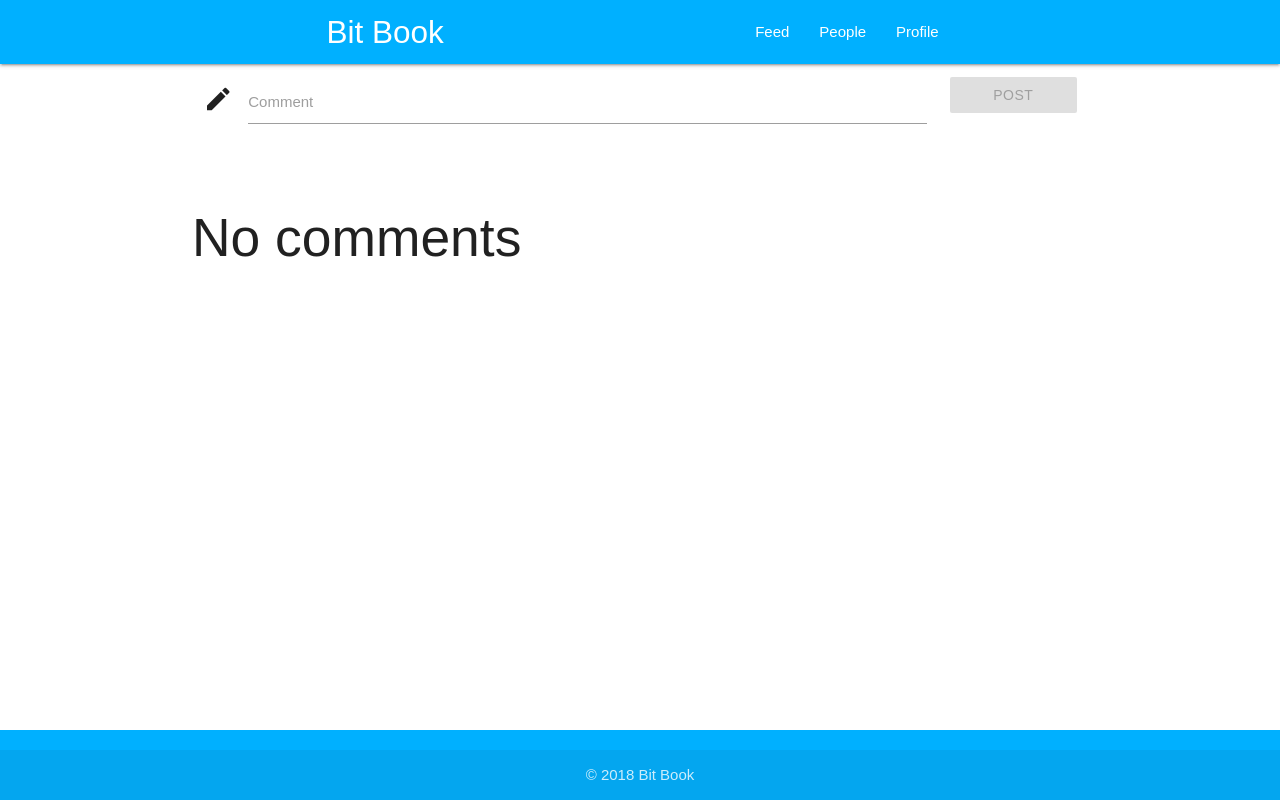
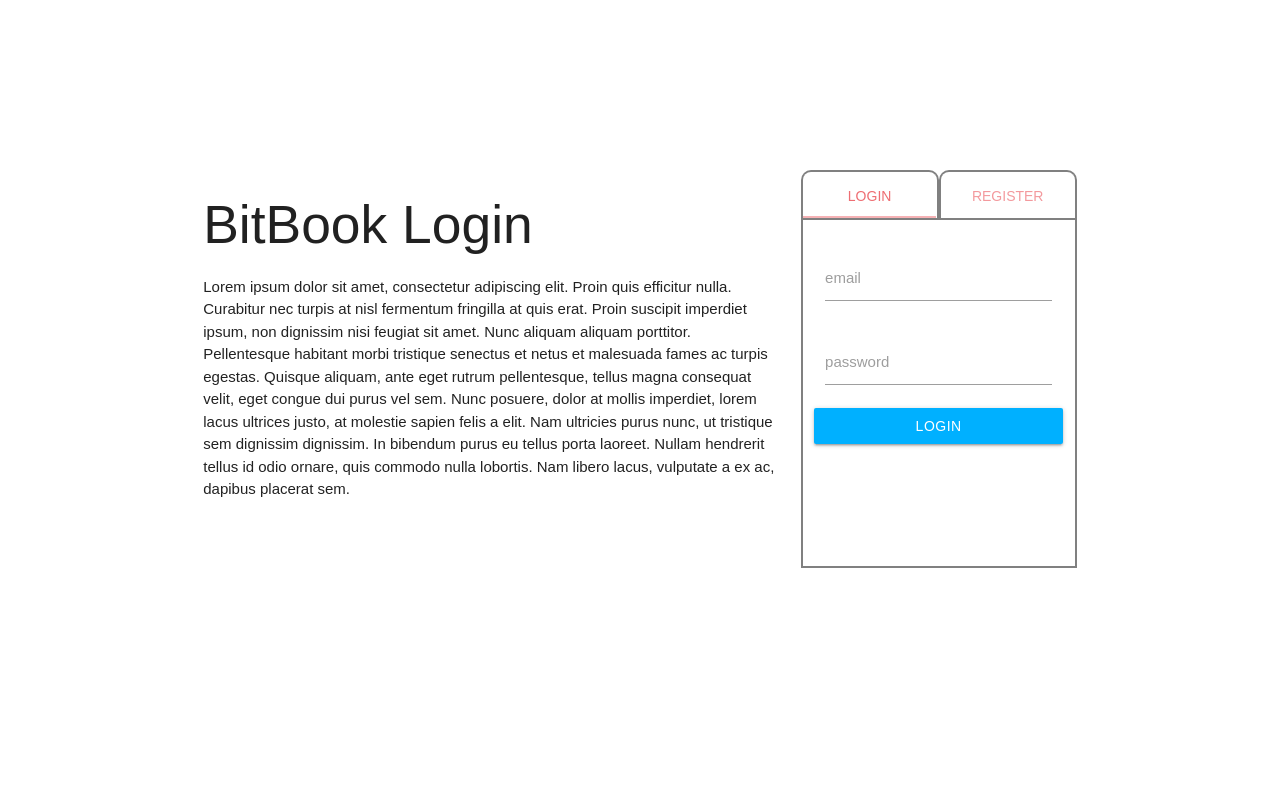
Before and after one commit to JelenaMarjanovic/bit-book, a React (Create React App) app in the folder bitbook/: page /#/feeds/1/1 in a window 1280 px wide. Built offline with nearby package versions, Linux system fonts and the light colour scheme; no server answers.

Commit message:
add login-register but without server requests(to-do)

```diff
--- a/bitbook/src/app/FeedPage/FilterPosts.js
+++ b/bitbook/src/app/FeedPage/FilterPosts.js
@@ -17,7 +17,7 @@ class FilterPosts extends Component {
     }
 
     getValueAndSetState = (event) => {
-        const value = (event.target.innerHTML).toLowerCase();
+        const value = (event.target.dataset.name).toLowerCase();
         const filterTitle = `${value} posts`;
 
         this.setState({
@@ -36,10 +36,10 @@ class FilterPosts extends Component {
                     data-target='dropdown1' >{filterTitle}</a>
 
                 <ul id='dropdown1' className='dropdown-content myDropDownList'>
-                    <li className="light-blue-text text-accent-3" onClick={this.getValueAndSetState}>All</li>
-                    <li className="light-blue-text text-accent-3" onClick={this.getValueAndSetState}>Text</li>
-                    <li className="light-blue-text text-accent-3" onClick={this.getValueAndSetState}>Image</li>
-                    <li className="light-blue-text text-accent-3" onClick={this.getValueAndSetState}>Video</li>
+                    <li className="light-blue-text text-accent-3" data-name="all" onClick={this.getValueAndSetState}>All</li>
+                    <li className="light-blue-text text-accent-3" data-name="text" onClick={this.getValueAndSetState}>Text</li>
+                    <li className="light-blue-text text-accent-3" data-name="image" onClick={this.getValueAndSetState}>Image</li>
+                    <li className="light-blue-text text-accent-3" data-name="video" onClick={this.getValueAndSetState}>Video</li>
                 </ul>
             </div>
         );
--- /dev/null
+++ b/bitbook/src/app/LoginPage/LoginCard.js
@@ -0,0 +1,34 @@
+import React, { Component } from "react"
+
+class LoginCard extends Component {
+    constructor(props){
+        super(props)
+        this.state = {
+            loginEmail: "",
+            loginPass: "",
+        }
+    }
+
+    handleChange = (e) => {
+        const { value, id } = e.target
+        this.setState({[id]: value })
+    }
+
+    render () {
+        return (
+            <div id="login" className="col s12">
+                <div className="input-field col s12">
+                    <input onChange={this.handleChange} value={this.state.loginEmail} type="text" id="loginEmail" className="validate"/>
+                    <label htmlFor="loginEmail">email</label>
+                </div>
+                <div className="input-field col s12">
+                    <input onChange={this.handleChange} value={this.state.loginPass} type="password" id="loginPass" className="validate"/>
+                    <label htmlFor="loginPass">password</label>
+                </div>
+                <a className="light-blue accent-3 btn col s12">Login</a>
+            </div>
+        )
+    }
+}
+
+export { LoginCard }
--- /dev/null
+++ b/bitbook/src/app/LoginPage/LoginPage.css
@@ -0,0 +1,21 @@
+li.tab {
+    border: solid 2px gray;
+    border-top-left-radius: 10px;
+    border-top-right-radius: 10px;
+    border-bottom: none;
+}
+
+#login, #register {
+    height: 350px;
+    border: solid 2px gray;
+    padding-top: 20px;
+}
+
+.loginRegister {
+    margin-top: 10px;
+    background-color: transparent;
+}
+
+.loginPage {
+    margin-top: 20vh;
+}
--- /dev/null
+++ b/bitbook/src/app/LoginPage/LoginPage.js
@@ -0,0 +1,37 @@
+import React, { Component } from 'react'
+import M from 'materialize-css'
+import "./LoginPage.css"
+
+import { LoginCard } from './LoginCard'
+import { RegisterCard } from './RegisterCard'
+
+class LoginPage extends Component {
+
+    componentDidMount = () => {
+        let el = document.querySelector("#tabs-swipe-demo")
+        M.Tabs.init(el)
+    }
+
+    render() {
+        return (
+            <div className="container">
+                <div className="row loginPage">
+                    <div className="col s8">
+                        <h2>BitBook Login</h2>
+                        <p>Lorem ipsum dolor sit amet, consectetur adipiscing elit. Proin quis efficitur nulla. Curabitur nec turpis at nisl fermentum fringilla at quis erat. Proin suscipit imperdiet ipsum, non dignissim nisi feugiat sit amet. Nunc aliquam aliquam porttitor. Pellentesque habitant morbi tristique senectus et netus et malesuada fames ac turpis egestas. Quisque aliquam, ante eget rutrum pellentesque, tellus magna consequat velit, eget congue dui purus vel sem. Nunc posuere, dolor at mollis imperdiet, lorem lacus ultrices justo, at molestie sapien felis a elit. Nam ultricies purus nunc, ut tristique sem dignissim dignissim. In bibendum purus eu tellus porta laoreet. Nullam hendrerit tellus id odio ornare, quis commodo nulla lobortis. Nam libero lacus, vulputate a ex ac, dapibus placerat sem.</p>
+                    </div>
+                    <div className="loginRegister col s4">
+                        <ul id="tabs-swipe-demo" className="tabs">
+                            <li className="tab col s6"><a className="active" href="#login">Login</a></li>
+                            <li className="tab col s6"><a href="#register">Register</a></li>
+                        </ul>
+                        <LoginCard />
+                        <RegisterCard />
+                    </div>
+                </div>
+            </div>
+        )
+    }
+}
+
+export { LoginPage }
--- /dev/null
+++ b/bitbook/src/app/LoginPage/RegisterCard.js
@@ -0,0 +1,39 @@
+import React, { Component } from "react"
+
+class RegisterCard extends Component {
+    constructor(props){
+        super(props)
+        this.state = {
+            registerName: "",
+            registerEmail: "",
+            registerPass: "",
+        }
+    }
+
+    handleChange = (e) => {
+        const { value, id } = e.target
+        this.setState({[id]: value })
+    }
+
+    render () {
+        return (
+            <div id="register" className="col s12">
+                <div className="input-field col s12">
+                    <input id="registerName" onChange={this.handleChange} value={this.state.registerName} className="validate" type="text" />
+                    <label htmlFor="registerName">name</label>
+                </div>
+                <div className="input-field col s12">
+                    <input id="registerEmail" onChange={this.handleChange} value={this.state.registerEmail} className="validate" type="text" />
+                    <label htmlFor="registerEmail">email</label>
+                </div>
+                <div className="input-field col s12">
+                    <input id="registerPass" onChange={this.handleChange} value={this.state.registerPass} className="validate" type="password" />
+                    <label htmlFor="registerPass">password</label>
+                </div>
+                <a className="light-blue accent-3 btn col s12">Register</a>
+            </div>
+        )
+    }
+}
+
+export { RegisterCard }
--- a/bitbook/src/app/ProfilePage/ProfilePage.js
+++ b/bitbook/src/app/ProfilePage/ProfilePage.js
@@ -73,7 +73,7 @@ class ProfilePage extends Component {
 
         return (
             <React.Fragment>
-                <EditProfile closeModal={this.closeModal} reload={this.checkOwnerAndReload} />
+                <EditProfile closeModal={this.closeModal} reload={this.checkOwnerAndFetch} />
                 <div className="row">
                     <div className="col s8 offset-s2">
                         <div className="profile center">
--- /dev/null
+++ b/bitbook/src/app/isAuth.js
@@ -0,0 +1,21 @@
+import React, { Component } from 'react'
+
+import { utils } from '../shared/utils'
+import { App } from './App'
+import { LoginPage } from './LoginPage/LoginPage'
+
+const isAuth = () => {
+    return class authenticate extends Component {
+
+        toShow = () => {
+            const isAuthenticated = utils.checkIfAuth()
+            return isAuthenticated ? <App /> : <LoginPage />
+        }
+
+        render() {
+            return this.toShow()
+        }
+    }
+}
+
+export { isAuth }
--- a/bitbook/src/index.js
+++ b/bitbook/src/index.js
@@ -1,8 +1,8 @@
 import React from 'react';
 import ReactDOM from 'react-dom';
-import { HashRouter } from 'react-router-dom'
+import { HashRouter, Route } from 'react-router-dom'
 
-import { App } from './app/App';
+import { isAuth } from './app/isAuth'
 import registerServiceWorker from './registerServiceWorker';
 
 import './index.css';
@@ -13,7 +13,7 @@ M.AutoInit();
 
 ReactDOM.render(
     <HashRouter>
-        <App />
+        <Route path="/" component={isAuth()} />
     </HashRouter>,
     document.getElementById('root'));
 registerServiceWorker();
--- a/bitbook/src/shared/constants.js
+++ b/bitbook/src/shared/constants.js
@@ -1,7 +1,4 @@
-
-
 class Constants {
-
     BASE_END_POINT = "http://bitbookapi.azurewebsites.net/api/";
     typeImage = "image";
     typeText = "text";
@@ -11,6 +8,7 @@ class Constants {
     postsUrl = 'Posts';
     usersUrl = "users";
 
+    loginUrl = this.BASE_END_POINT + 'login';
     textPostUrl = this.BASE_END_POINT + 'TextPosts';
     imagePostUrl = this.BASE_END_POINT + 'ImagePosts';
     videoPostUrl = this.BASE_END_POINT + 'VideoPosts';
@@ -22,7 +20,7 @@ class Constants {
         headers: {
             "Content-Type": "application/json",
             "Key": "bitbook",
-            "SessionId": "7A5D8FF8-B04D-4C8C-9812-8B44EB7E4C94"
+            "SessionId": localStorage.getItem("sessionID")
         }
     }
 }
--- a/bitbook/src/shared/utils.js
+++ b/bitbook/src/shared/utils.js
@@ -148,6 +148,19 @@ class Utils {
     searchUsersByName = (users, valueToSearch) => {
         return users.filter(user => this.userNameContains(user, valueToSearch))
     }
+
+    getSessionId = () => {
+        return localStorage.getItem("sessionID")
+    }
+
+    setSessionId = (sessionId) => {
+        localStorage.setItem("sessionID", sessionId)
+    }
+
+    checkIfAuth = () => {
+        const sessionId = this.getSessionId();
+        return (sessionId) ? true : false;
+    }
 }
 
 export const utils = new Utils();
```
